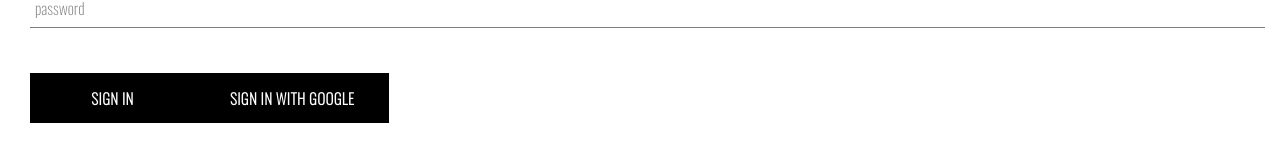
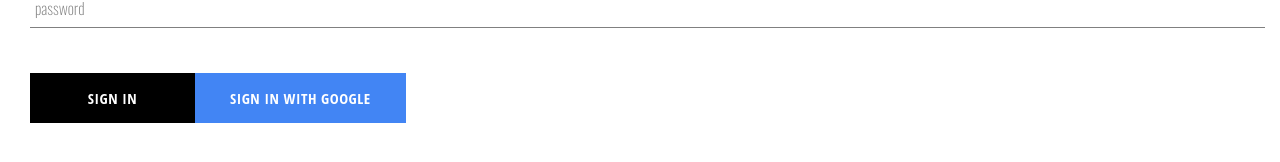
Before and after one commit to revanthkumaar/nile-shopping, a React (Create React App) app: page /signin in a window 1280 px wide. Shown: the part 276-438 px from the top of the page. Built offline with nearby package versions, Linux system fonts and the light colour scheme; no server answers.

Commit message:
ladkjalskjd
akjdlajsdlka

```diff
--- a/src/components/custom-button/custom-button.component.jsx
+++ b/src/components/custom-button/custom-button.component.jsx
@@ -1,8 +1,8 @@
 import React from 'react';
 import './custom-button.styles.scss';
 
-const CustomButton = ({children, ...otherProps}) => (
-    <button className='custom-button' {...otherProps}>
+const CustomButton = ({children,isGoogleSignIn, ...otherProps}) => (
+    <button className={ `${isGoogleSignIn ? 'google-sign-in' : '' } custom-button`} {...otherProps}>
         {children}
     </button>
 );
--- a/src/components/custom-button/custom-button.styles.scss
+++ b/src/components/custom-button/custom-button.styles.scss
@@ -9,7 +9,7 @@
   background-color: black;
   color: white;
   text-transform: uppercase;
-    font-family: 'Oswald';
+  font-family: 'Open Sans Condensed';
   font-weight: bolder;
   border: none;
   cursor: pointer;
@@ -19,4 +19,14 @@
     color: black;
     border: 1px solid black;
   }
+
+  &.google-sign-in {
+    background-color: #4285f4;
+    color: white;
+
+    &:hover {
+      background-color: #357ae8;
+      border: none;
     }
+  }
+}
--- a/src/components/header/header.styles.scss
+++ b/src/components/header/header.styles.scss
@@ -20,6 +20,7 @@
 
       .option {
         padding: 10px 15px;
+        cursor: pointer;
       }
     }
   }
--- a/src/components/sign-in/sign-in.component.jsx
+++ b/src/components/sign-in/sign-in.component.jsx
@@ -55,7 +55,7 @@ class SignIn extends React.Component {
             required
           />
           <CustomButton type='submit'> Sign in </CustomButton>
-          <CustomButton onClick={signInWithGoogle}> {''}Sign in with Google{''}</CustomButton></form>
+          <CustomButton onClick={signInWithGoogle} isGoogleSignIn> {''}Sign in with Google{''}</CustomButton></form>
       </div>
     );
   }
```
Lines whose indentation alone changed are shown as unchanged.
